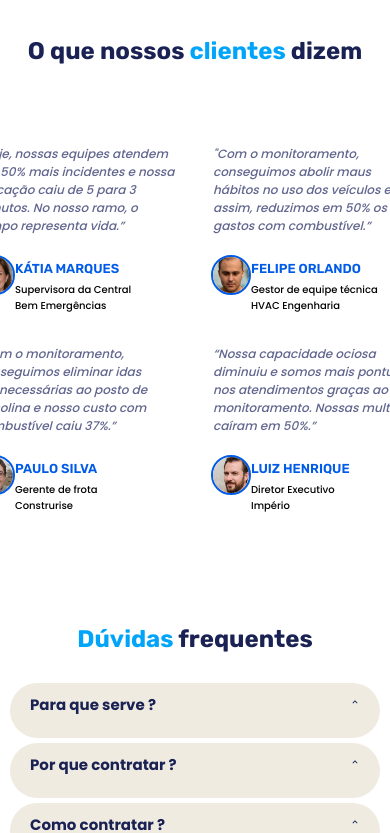
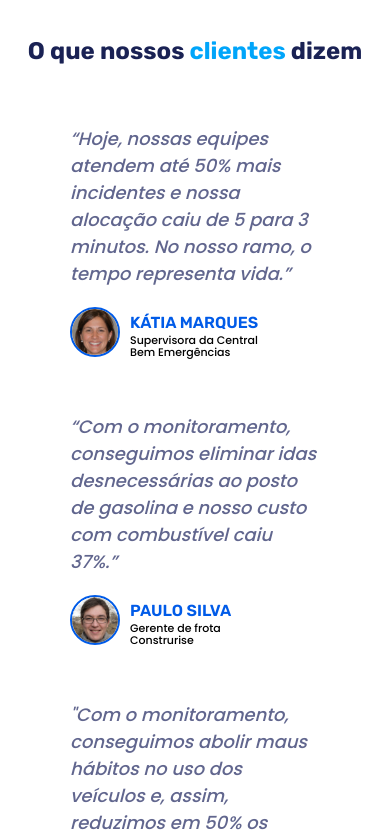
Before and after one commit to Gui027/drive-io, a React (Vite) app: page / in a window 390 px wide. Shown: the part 2740-3573 px from the top of the page. Built offline with nearby package versions, Linux system fonts and the light colour scheme; a web font is replaced by a local one.

Commit message:
depoimentos responsivos

```diff
--- a/src/pages/Home/styles.ts
+++ b/src/pages/Home/styles.ts
@@ -197,7 +197,7 @@ export const Text = styled.h1`
 
 export const TextClientes = styled.h1`
   margin-top: 50px;
-  margin-bottom: 80px;
+  margin-bottom: 60px;
   font-size: 15px;
   text-align: center;
   font-weight: bold;
@@ -344,6 +344,7 @@ export const Content4 = styled.div`
   display: flex;
   justify-content: center;
   align-items: center;
+  flex-direction: row;
 
   div {
     img {
@@ -372,7 +373,7 @@ export const Content4 = styled.div`
     flex-direction: row;
 
     @media (max-width: 600px) {
-      margin: 0px 0px;
+      margin: 6px 2px;
       padding: 0px 16px;
     }
 
@@ -392,8 +393,9 @@ export const Content4 = styled.div`
     margin-bottom: 6px;
 
     @media (max-width: 600px) {
-      font-size: 13px;
+      font-size: 16px;
       padding: 0px 0px;
+      margin: 0px 10px;
     }
   }
 
@@ -404,15 +406,19 @@ export const Content4 = styled.div`
     font-weight: 500;
 
     @media (max-width: 600px) {
-      font-size: 10px;
+      font-size: 11px;
+      line-height: 12px;
       padding: 0px 0px;
+      margin: 2px 10px;
     }
   }
 
   @media (max-width: 600px) {
+        display: flex;
+        flex-direction: column;
     div {
       img {
-        width: 40px;
+        width: 50px;
         border-radius: 50%;
         border: 2px solid #005BE8;
         margin-bottom: 50px;
@@ -440,8 +446,8 @@ export const TextProva = styled.div`
   @media (max-width: 600px) {
     display: flex;
     flex-direction: column;
-    font-size: 12px;
-    width: 200px;
+    font-size: 18px;
+    width: 250px;
     padding: 0px;
     /* margin: 0px 18px; */
     /* padding: 0px 20px; */
```
